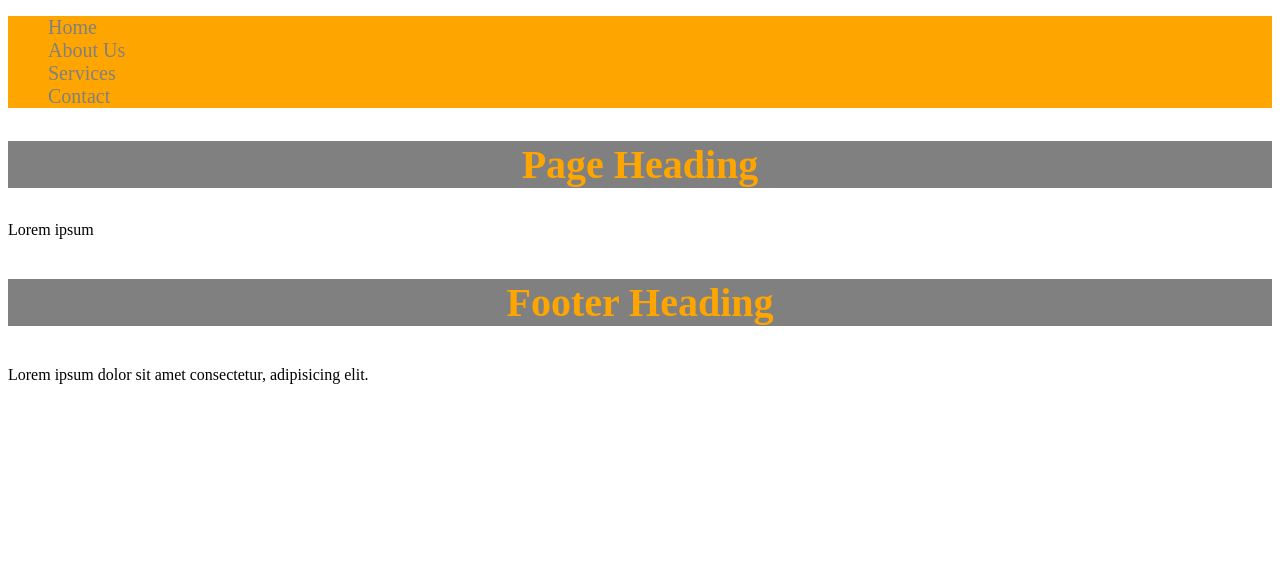
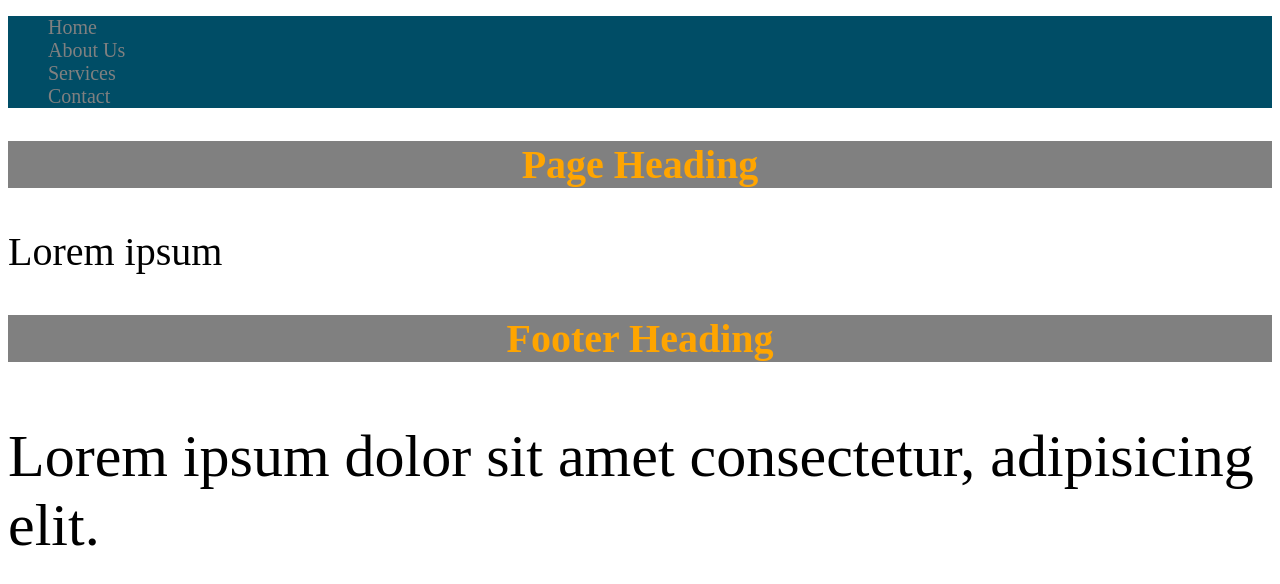
Before and after one commit to RaquelFraktas/sass-introduction, a website: page index.html in a window 1280 px wide. Drawn offline with Linux system fonts and the light colour scheme.

Commit message:
add functions

```diff
--- a/scss/main.scss
+++ b/scss/main.scss
@@ -8,7 +8,11 @@ $font-md: 30px;
 $font-sm: 20px;
 
 .nav {
-    background-color: $color-primary;
+    background-color:
+    // lighten($color-primary, 20%); //darken works too
+    // transparentize($color-primary, .6);
+    mix(blue,green, 40%);
+
     ul li {
         list-style: none;
     }
@@ -55,6 +59,10 @@ $font-sm: 20px;
 //     }
 // }
 
+@function fontSize($size: 25px){
+   @return $size * 2;
+}
+
 h1 {
     //since im removing the banner h1 class, im extending it to my h3 footer. this is to demo an example
     //i created an h1 to demo extend
@@ -75,3 +83,12 @@ h1 {
     //     background-color: $color-primary;
     // }
 }
+
+.banner p{
+    font-size: fontSize($font-sm)
+
+}
+
+.footer p{
+    font-size: fontSize(30px);
+}
```
Also changed, not shown: css/main.css.
